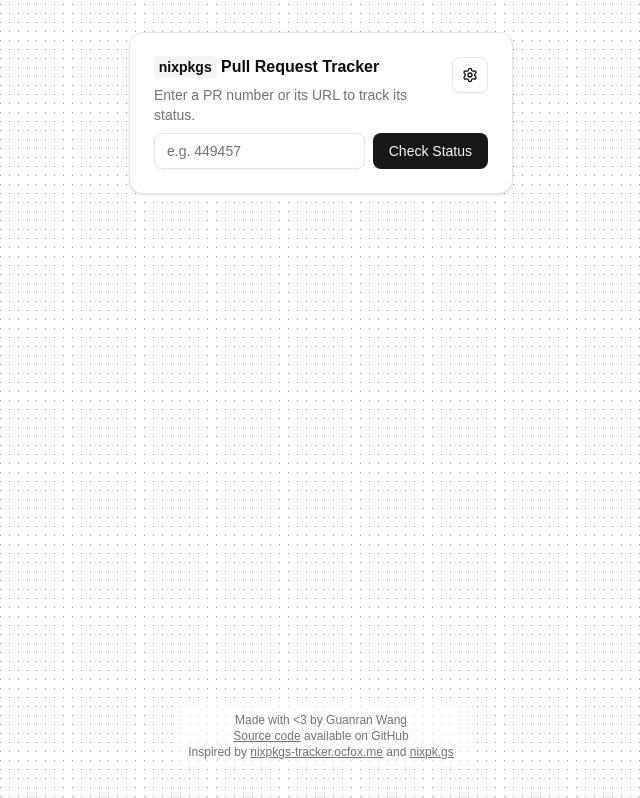
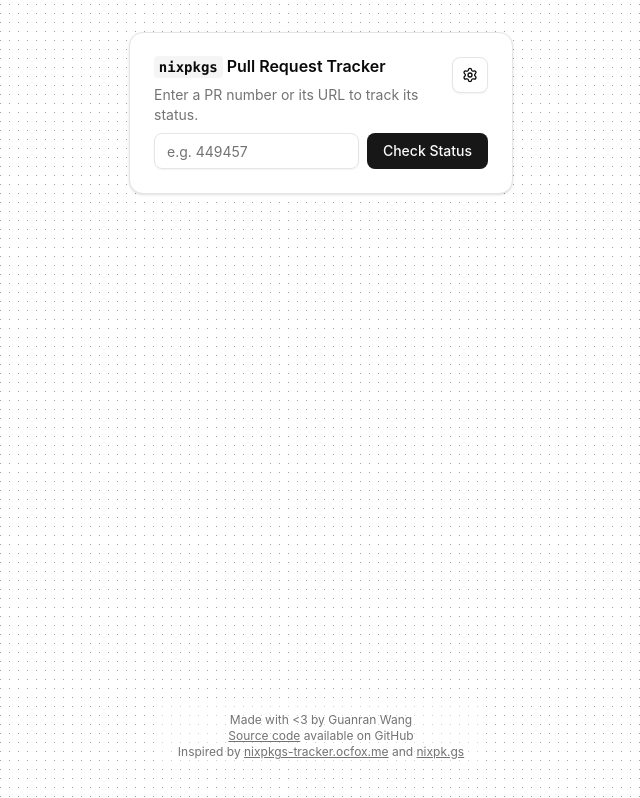
Before and after one commit to Guanran928/nixpkgs-tracker, a React (Vite) app: page / in a window 1280 px wide. Shown: the whole page, without its empty margins (319-959 px from the left). Built offline with nearby package versions, Linux system fonts and the light colour scheme.

Commit message:
Revert "chore: use inter & iosevka webfont"
This reverts commit 7324192ddaead4b6165becfd4cbfacda382b4954.

This broke html-to-image, resulting in broken screenshot functionality.

```diff
--- a/package.json
+++ b/package.json
@@ -11,8 +11,6 @@
     "deploy": "pnpm run build && wrangler deploy"
   },
   "dependencies": {
-    "@fontsource-variable/inter": "^5.2.8",
-    "@fontsource/iosevka": "^5.2.5",
     "@octokit/openapi-types": "^27.0.0",
     "@radix-ui/react-dialog": "^1.1.15",
     "@radix-ui/react-label": "^2.1.8",
--- a/src/index.css
+++ b/src/index.css
@@ -1,12 +1,7 @@
 @import "tailwindcss";
 @import "tw-animate-css";
-@import "@fontsource-variable/inter";
-@import "@fontsource/iosevka/600.css";
 
 @theme inline {
-  --font-sans: "Inter Variable", sans-serif;
-  --font-mono: "Iosevka", sans-serif;
-
   --radius-sm: calc(var(--radius) - 4px);
   --radius-md: calc(var(--radius) - 2px);
   --radius-lg: var(--radius);
```
Also changed, not shown: 1 other file (tests, documents, lock files or other folders).
